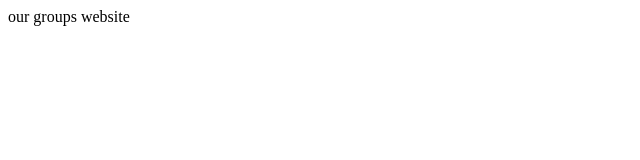
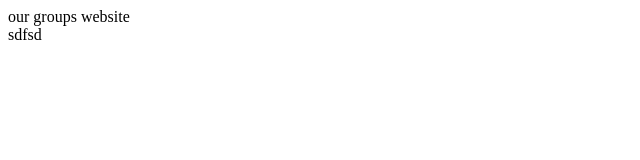
Before and after one commit to ellertsmari/GitDemo, a plain HTML site: page index.html in a window 1280 px wide. Shown: the full height of the page, 0-640 px from the left. Drawn offline with Linux system fonts and the light colour scheme.

Commit message:
some changes

```diff
--- a/index.html
+++ b/index.html
@@ -7,5 +7,6 @@
 </head>
 <body>
     <div>our groups website</div>
+    sdfsd
 </body>
 </html>
```
